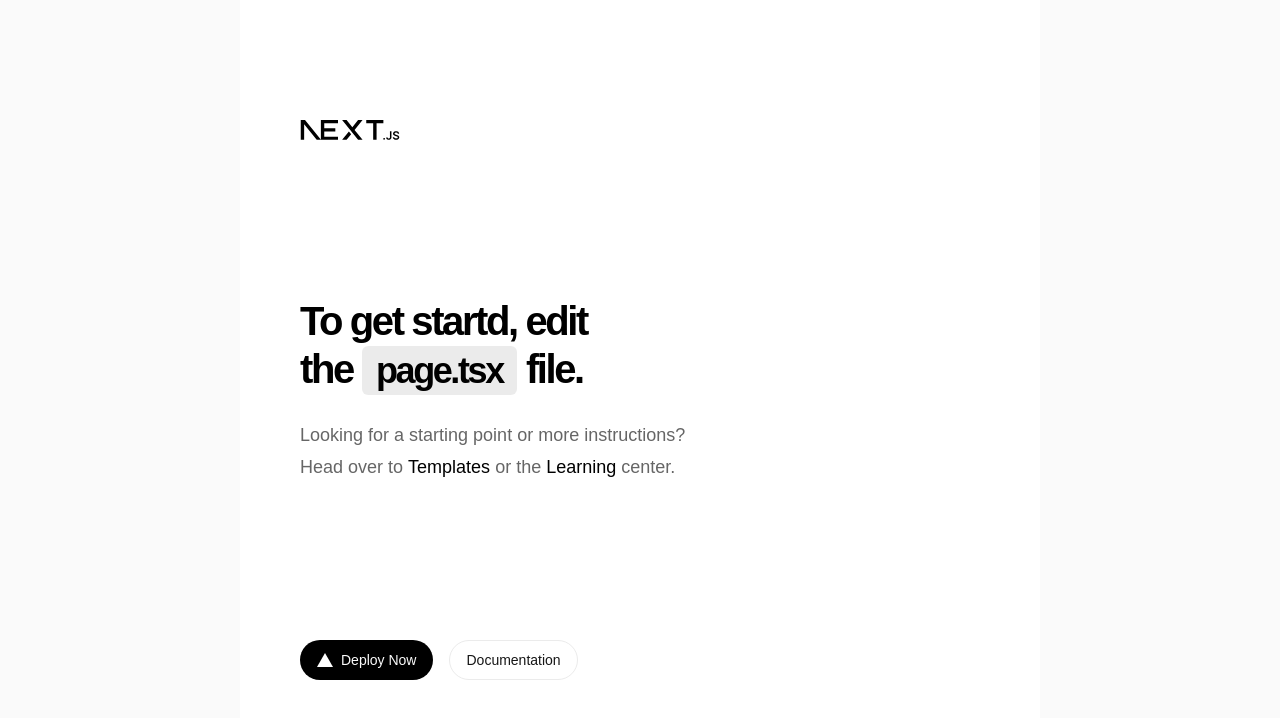
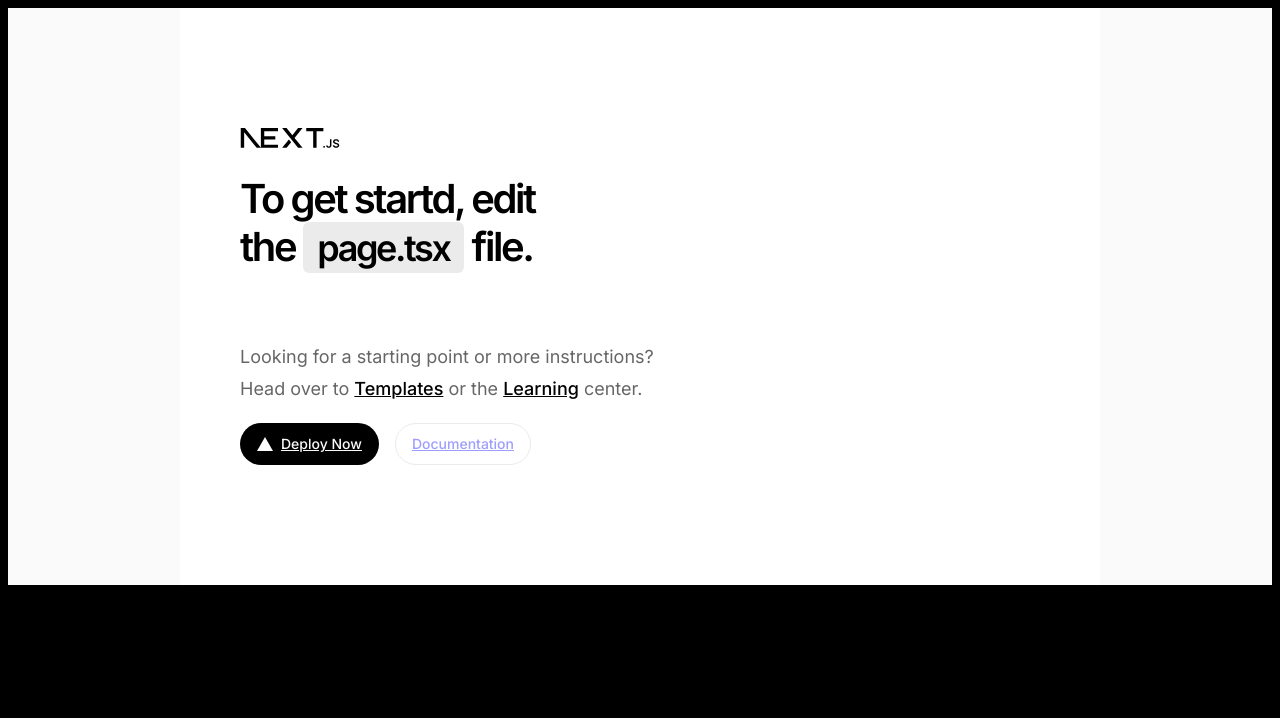
Before and after one commit to ruandelia/portfolio, a Next.js app: page / in a window 1280 px wide. Shown: the top 718 px of the page. Built offline with nearby package versions, Linux system fonts and the light colour scheme.

Commit message:
feat: adiciona tokens de cor e tipografia e estilo base

```diff
--- a/src/app/globals.css
+++ b/src/app/globals.css
@@ -1,49 +1,96 @@
+/*
+ * Cores primitivas: valores crus do design.
+ * Não use direto nos componentes; use os tokens semânticos (--color-*).
+ */
 :root {
-  --background: #ffffff;
-  --foreground: #171717;
+  --black: #000000;
+  --white: #ffffff;
+
+  --gray-950: #0a0a0a;
+  --gray-900: #0d0d0f;
+  --gray-850: #141414;
+  --gray-500: #808080;
+  --gray-400: #a6a6a6;
+  --gray-200: #e6e6e6;
+
+  --green-400: #73d999;
+  --amber-400: #f5b74e;
+  --amber-600: #b89545;
+  --red-400: #f87171;
 }
 
-@media (prefers-color-scheme: dark) {
-  :root {
-    --background: #0a0a0a;
-    --foreground: #ededed;
-  }
+/*
+ * Tokens semânticos: o que os componentes usam.
+ * Nomeados pelo uso, não pela cor. O tema claro (V2) redefine só este bloco.
+ */
+:root {
+  /* Fundos */
+  --color-bg: var(--black);
+  --color-surface: var(--gray-900);
+  --color-surface-raised: var(--gray-850);
+
+  /* Textos (do mais forte ao mais sutil) */
+  --color-text-primary: var(--white);
+  --color-text-secondary: var(--gray-200);
+  --color-text-muted: var(--gray-400);
+  --color-text-subtle: var(--gray-500);
+  --color-on-primary: var(--gray-950);
+
+  /* Status */
+  --color-success: var(--green-400);
+  --color-warning: var(--amber-400);
+  --color-progress: var(--amber-600);
+  --color-error: var(--red-400);
+
+  /* Bordas: transparência derivada da primitiva com color-mix() */
+  --color-border: color-mix(in srgb, var(--white) 25%, transparent);
+  --color-border-subtle: color-mix(in srgb, var(--white) 12%, transparent);
+
+  /* Selo "em preparação": par fundo + borda */
+  --color-progress-bg: color-mix(in srgb, var(--amber-600) 8%, transparent);
+  --color-progress-border: color-mix(in srgb, var(--amber-600) 30%, transparent);
 }
 
-html {
-  height: 100%;
+/*
+ * Tipografia: escala mobile-first (RNF-UI-01).
+ * Nomes pelo papel no texto. O breakpoint desktop (etapa 9) redefine os tamanhos.
+ */
+:root {
+  /* Famílias: variável do next/font + reserva do sistema */
+  --font-sans: var(--font-inter), system-ui, sans-serif;
+  --font-mono: var(--font-jetbrains-mono), ui-monospace, monospace;
+
+  /* Tamanhos em rem (1rem = 16px), respeitando o zoom de fonte do usuário */
+  --fs-label: 0.75rem;     /* 12px: rótulos de seção, etiquetas de status */
+  --fs-small: 0.8125rem;   /* 13px: barra do terminal, categoria dos selos */
+  --fs-body: 0.9375rem;    /* 15px: parágrafos e botões */
+  --fs-item: 1.0625rem;    /* 17px: títulos de itens (cargo, projeto) */
+  --fs-section: 1.5rem;    /* 24px: títulos de seção */
+  --fs-h1: 2rem;           /* 32px: "Olá, eu sou o Ruan" */
+  --fs-terminal: 0.6875rem; /* 11px: texto do terminal no mobile */
+
+  /* Pesos usados no design */
+  --fw-regular: 400;
+  --fw-medium: 500;
+  --fw-semibold: 600;
+  --fw-bold: 700;
+
+  /* Altura de linha e espaçamento entre letras */
+  --lh-tight: 1.2;         /* títulos ("normal" no Figma ≈ 1.2) */
+  --lh-body: 1.5;          /* corpo de texto (150%) */
+  --ls-label: 0.08em;      /* 8% do Figma: em, para acompanhar o tamanho da fonte */
 }
 
-html,
-body {
-  max-width: 100vw;
-  overflow-x: hidden;
+/* Estilo base: o que toda a página herda */
+html {
+  color-scheme: dark; /* barras de rolagem e controles nativos no tema escuro */
 }
 
 body {
-  min-height: 100%;
-  display: flex;
-  flex-direction: column;
-  color: var(--foreground);
-  background: var(--background);
-  font-family: Arial, Helvetica, sans-serif;
-  -webkit-font-smoothing: antialiased;
-  -moz-osx-font-smoothing: grayscale;
+  background-color: var(--color-bg);
+  color: var(--color-text-primary);
+  font-family: var(--font-sans);
+  font-size: var(--fs-body);
+  line-height: var(--lh-body);
+  -webkit-font-smoothing: antialiased; /* texto claro sobre escuro mais nítido no macOS */
 }
-
-* {
-  box-sizing: border-box;
-  padding: 0;
-  margin: 0;
-}
-
-a {
-  color: inherit;
-  text-decoration: none;
-}
-
-@media (prefers-color-scheme: dark) {
-  html {
-    color-scheme: dark;
-  }
-}
```
